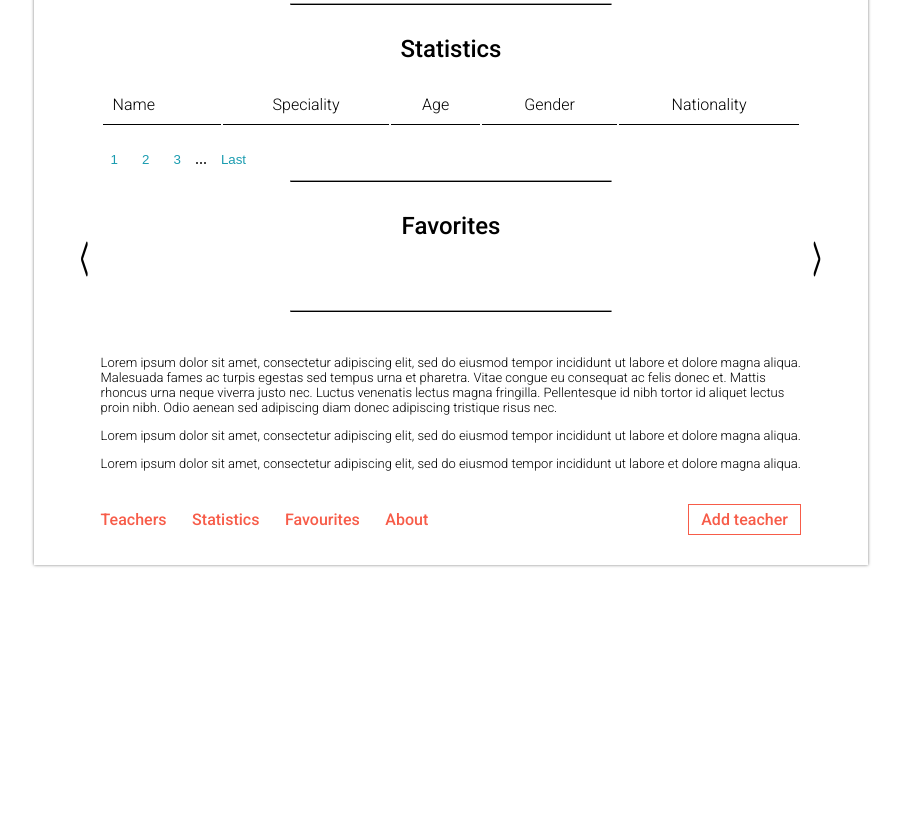
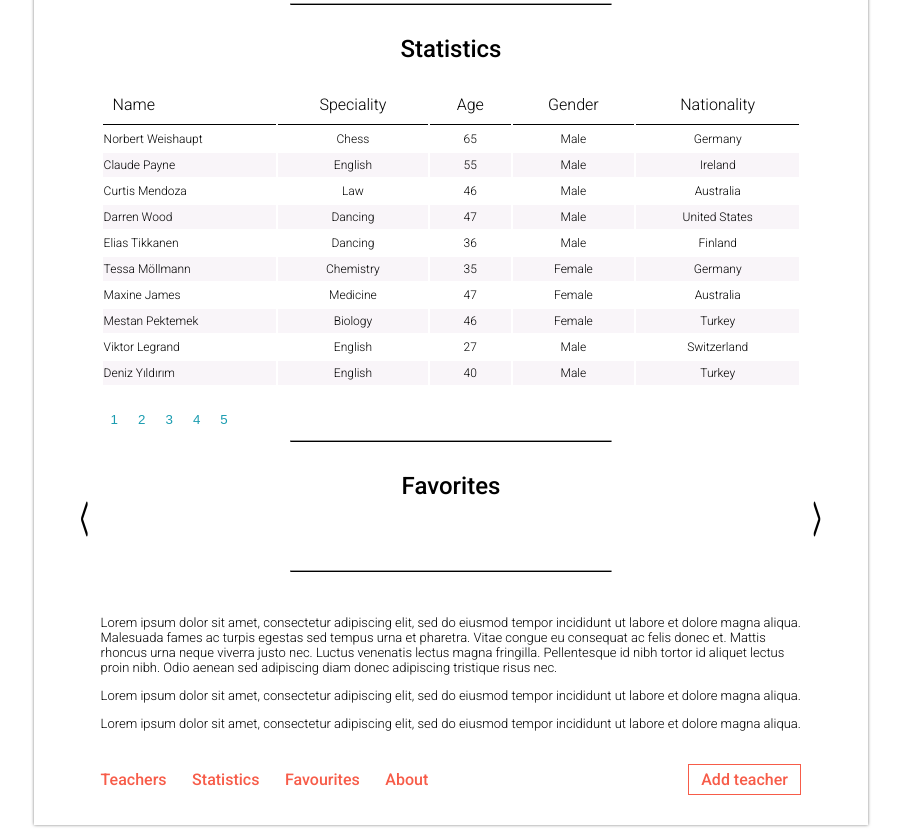
Before and after one commit to GlebKarpenko/VTPS_Karpenko, a plain HTML site: page lab4/index.html in a window 1280 px wide. Shown: the part 2678-3511 px from the top of the page, without its empty margins (189-1090 px from the left). Before the commit the page ends 3251 px from the top, so only its background shows below. Drawn offline with Linux system fonts and the light colour scheme.

Commit message:
generate statistics table dynamicaly from mock data

```diff
--- a/lab4/index.html
+++ b/lab4/index.html
@@ -135,12 +135,12 @@
 
                             </tbody>
                         </table>
-                        <div class="pagination">
-                            <button>1</button>
+                        <div id="pagination-container">
+                            <!-- <button>1</button>
                             <button>2</button>
                             <button>3</button>
                             <span id="dots">...</span>
-                            <button>Last</button>
+                            <button>Last</button> -->
                         </div>
                     </div>
 
--- a/lab4/scripts/script.js
+++ b/lab4/scripts/script.js
@@ -1,5 +1,6 @@
 import { TeacherDisplay } from "./teachers_display.js";
 import { TeacherInfo} from "./teacher_info.js";
+import { StatisticsTable } from "./statistics_table.js";
 import { formatUserData} from "./users.js";
 
 const leftButton = document.getElementById("slide-left");
@@ -165,6 +166,17 @@ function addSearchListener() {
 
 addSearchListener();
 
+// Statistics table
+const tableElement = document.getElementById("statistics");
+let teacherStatisticDisplay = new TeacherDisplay(tableElement);
+teacherStatisticDisplay.setWithMockData();
+const statisticsData = teacherStatisticDisplay.teachers;
+
+const tableBodyElement = document.getElementById("statistics-body");
+let statistics = new StatisticsTable(tableElement, tableBodyElement, statisticsData);
+
+statistics.displayPage(1, 10);
+
 // Add teacher popup
 let addTeacherControllers = document.querySelectorAll(".add-teacher-controller");
 
--- a/lab4/scripts/statistics_table.js
+++ b/lab4/scripts/statistics_table.js
@@ -1,21 +1,46 @@
-class StatisticsTable{
-    constructor(tableElement, tableBodyElement) {
+export class StatisticsTable{
+    constructor(tableElement, tableBodyElement, data) {
         this.statisticsElement = tableElement;
         this.tableBodyElement = tableBodyElement;
+        this.tableData = data;
     }
 
     generateHTML(data) {
-        for (item of data) {
-            let template = `
+        let template = "";
+        for (let item of data) {
+            template += `
             <tr>
                 <td>${item.full_name}</td>
                 <td>${item.course}</td>
-                <td>${item.age}</td>
+                <td>${item.dob.age}</td>
                 <td>${item.gender}</td>
                 <td>${item.country}</td>
             </tr>`;
+        }
 
-            this.tableBodyElement.innerHTML += template;
+        return template;
+    }
+
+    displayPage = (pageNumber, rowsPerPage) => {
+        const startIndex = (pageNumber - 1) * rowsPerPage;
+        const endIndex = startIndex + rowsPerPage;
+        const pageData = this.tableData.slice(startIndex, endIndex);
+
+        this.tableBodyElement.innerHTML = this.generateHTML(pageData);
+
+        // Generate pagination buttons
+        const paginationContainer = document.getElementById("pagination-container");
+        paginationContainer.innerHTML = '';
+
+        for (let i = 1; i <= Math.ceil(this.tableData.length / rowsPerPage); i++) {
+            const button = document.createElement('button');
+            button.textContent = i;
+            button.onclick = () => this.gotoPage(i, rowsPerPage);
+            paginationContainer.appendChild(button);
         }
     }
+
+    gotoPage = (pageNumber, rowsPerPage) => {
+        this.displayPage(pageNumber, rowsPerPage);
+    }
 }
--- a/lab4/styles/components/statistics.scss
+++ b/lab4/styles/components/statistics.scss
@@ -31,7 +31,7 @@
         }
     }
 
-    .pagination {
+    #pagination-container {
         margin-top: $page-top-margin;
 
         button {
```
Also changed, not shown: lab4/styles/styles.css.
